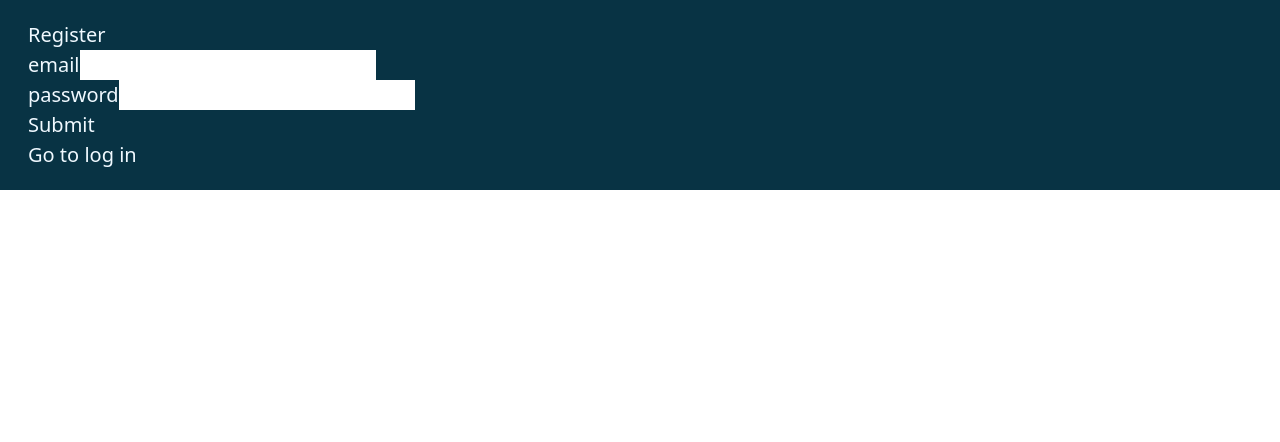
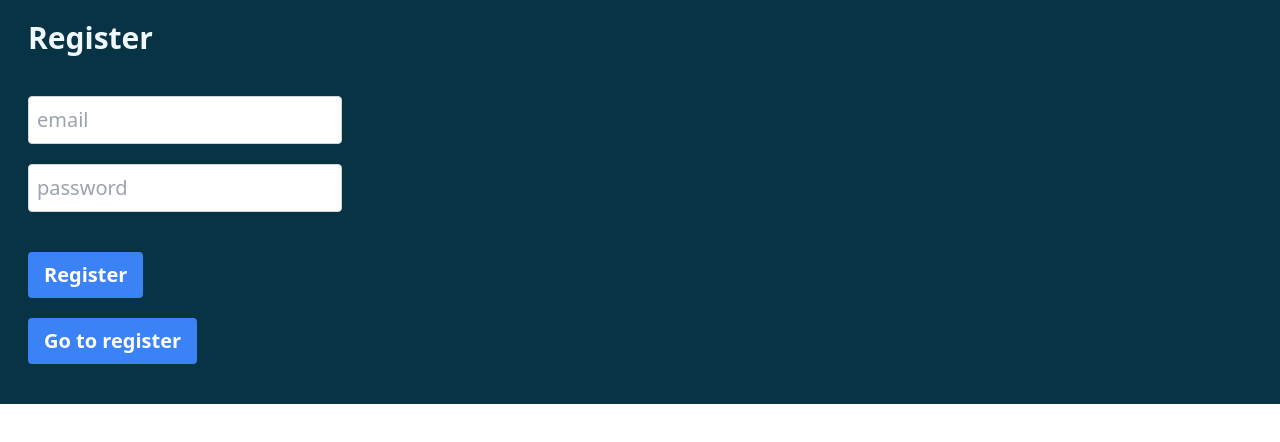
Before and after one commit to mihailthebuilder/email-linker-extension, a React (Vite) app: page / in a window 1280 px wide. Both pictures are taken after a click on the button "Go to register". Shown: the top 442 px of the page. Built offline with nearby package versions, Linux system fonts and the light colour scheme.

Commit message:
Register popup page styling

```diff
--- a/src/PopupPages/Register.tsx
+++ b/src/PopupPages/Register.tsx
@@ -5,6 +5,9 @@ import {
   useMutation,
 } from 'react-query'
 import { useAppState } from '../Contexts'
+import TextInput from '../Components/TextInput/TextInput'
+import Button from '../Components/Button/Button'
+
 
 function Register() {
   const [email, setEmail] = useState("")
@@ -20,43 +23,47 @@ function Register() {
   const mutation = useMutation({
     mutationFn: () => { return register(email, password) },
     onSuccess: () => {
-      setAppState(appState.withNotification("registration successful. please verify your email").withPage(Page.Login).createNewState())
+      setAppState(
+        appState
+          .withNotification("You'll receive an email in the next 15 minutes to verify your account. You can log in once the account has been verified.")
+          .withPage(Page.Login)
+          .createNewState()
+      )
     }
   })
 
   return (
     <>
-      <h1>Register</h1>
+      <h1 className="text-3xl font-bold mb-10">Register</h1>
       <form onSubmit={handleSubmit}>
         <div>
-          <label htmlFor="email">email</label>
-          <input
+          <TextInput
             type="email"
-            name="email"
-            id="email"
             value={email}
             onChange={(e: ChangeEvent<HTMLInputElement>) => { setEmail(e.target.value) }}
           />
         </div>
 
         <div>
-          <label htmlFor="password">password</label>
-          <input
+          <TextInput
             type="password"
-            name="password"
-            id="password"
             value={password}
             onChange={(e: ChangeEvent<HTMLInputElement>) => { setPassword(e.target.value) }}
           />
         </div>
-        <button type="submit">Submit</button>
+
+        <div className='mt-5'>
+          <Button type="submit">Register</Button>
+        </div>
       </form>
-
-      <div>
-        <button onClick={() => setAppState(appState.withPage(Page.Login))}>
-          Go to log in
-        </button>
-      </div>
+      <Button
+        type="button"
+        onClick={() => {
+          setAppState(appState.withPage(Page.Login).createNewState())
+        }}
+      >
+        Go to register
+      </Button>
     </>
   )
 }
```
